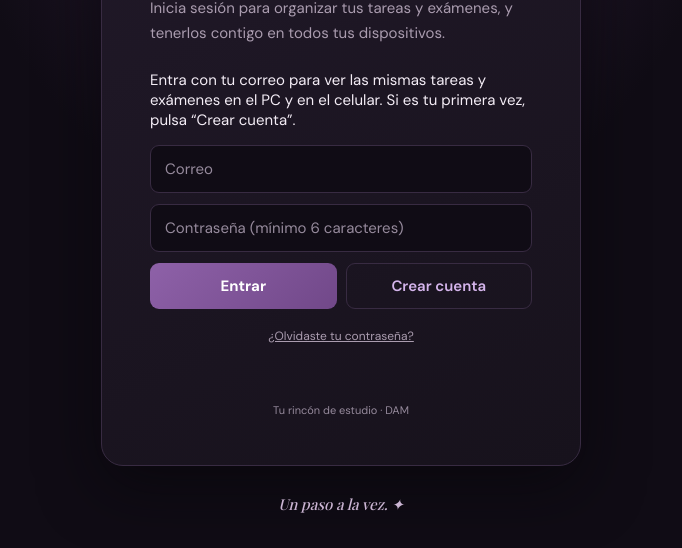
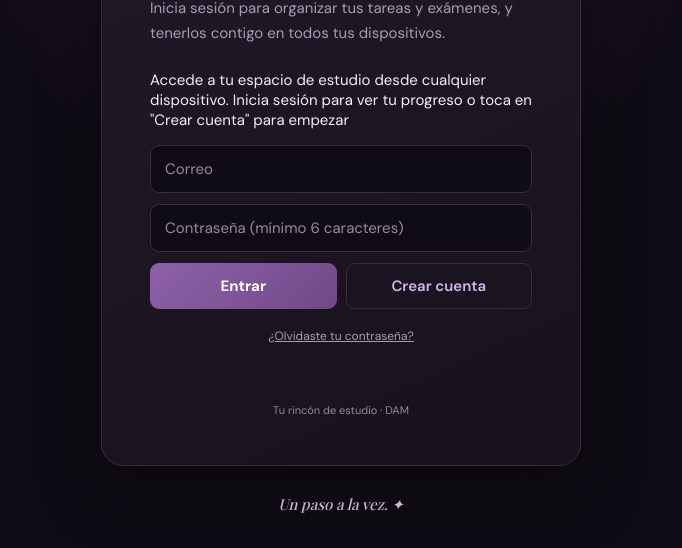
Before and after one commit to MIANLEVE/ORGANIZADOR, a plain HTML site: page index.html in a window 1280 px wide. Shown: the part 294-842 px from the top of the page, without its empty margins (299-981 px from the left). Drawn offline with nearby package versions, Linux system fonts and the light colour scheme; no server answers.

Commit message:
Design: Optimizar el texto de bienvenida y sincronización

```diff
--- a/index.html
+++ b/index.html
@@ -904,8 +904,8 @@
                 dispositivos.</p>
             <!-- Formulario de acceso -->
             <div id="authSignedOut">
-                <p>Entra con tu correo para ver las mismas tareas y exámenes en el PC y en el celular. Si es tu primera
-                    vez, pulsa “Crear cuenta”.</p>
+                <p>Accede a tu espacio de estudio desde cualquier dispositivo. Inicia sesión para ver tu progreso o toca
+                    en "Crear cuenta" para empezar</p>
                 <form class="authform" id="authForm" novalidate>
                     <input class="field" id="authEmail" type="email" autocomplete="email" placeholder="Correo"
                         aria-label="Correo electrónico">
```
